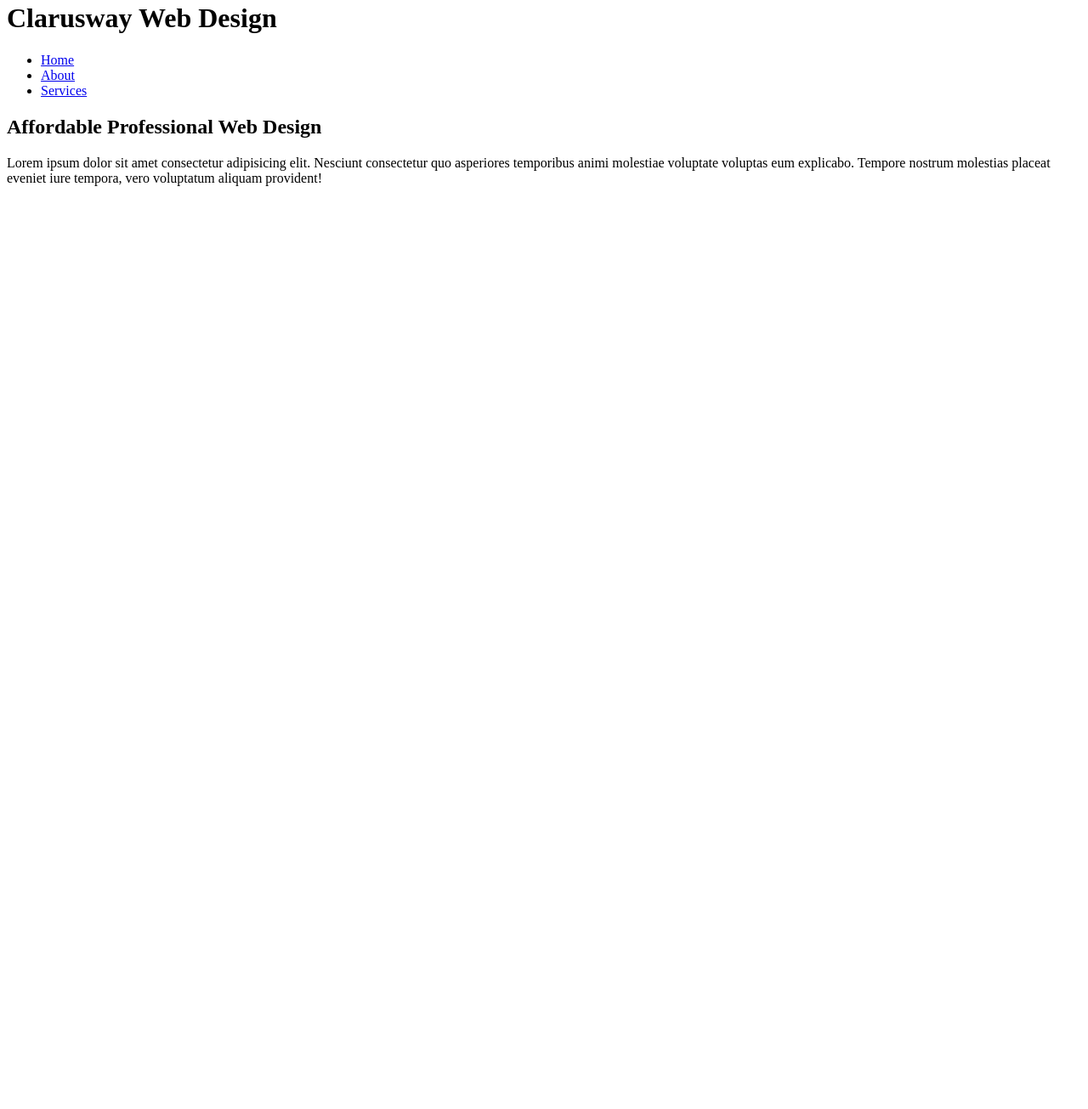
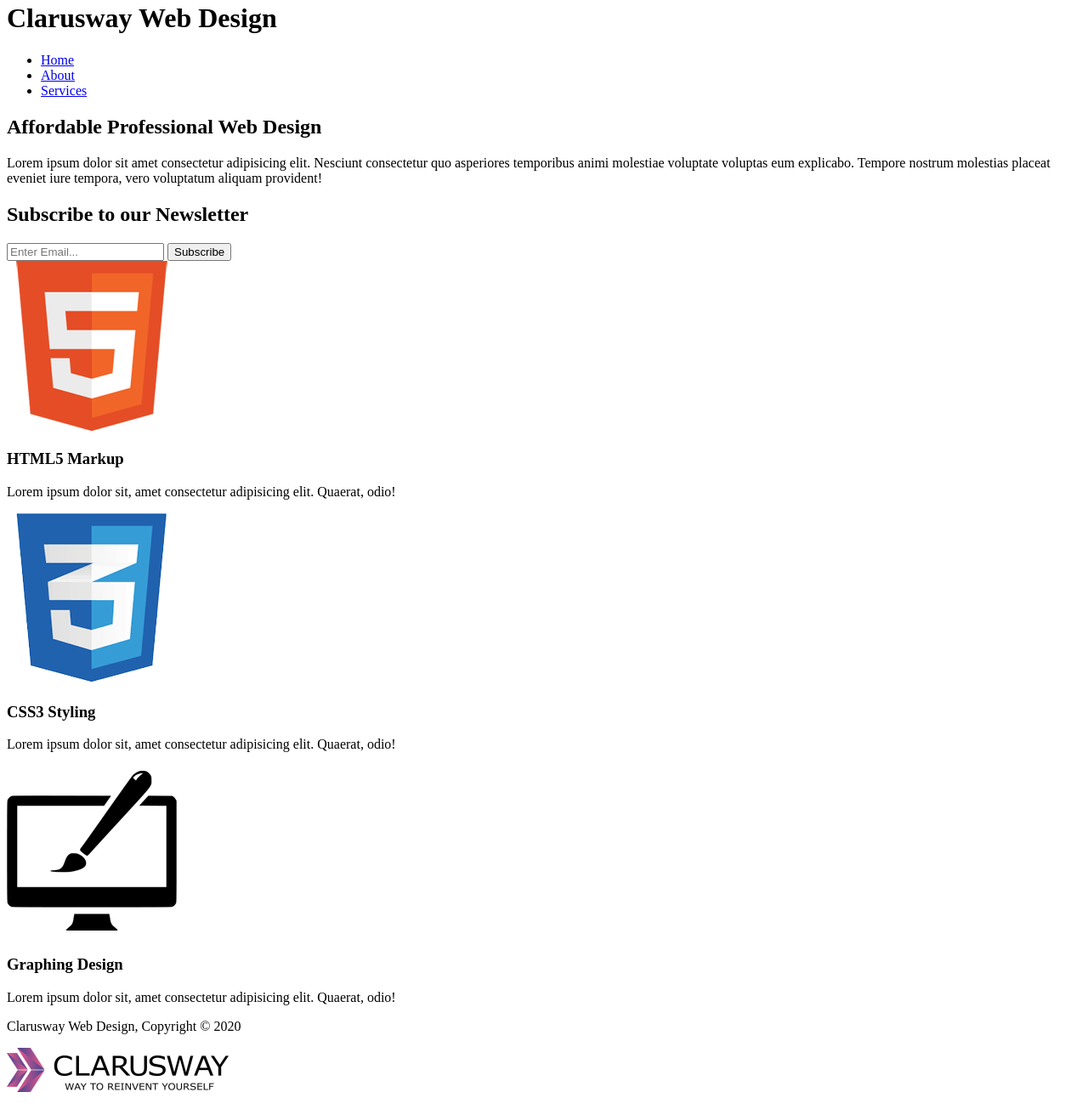
Before and after one commit to SumeiraAkiiuz/004-website-page-design, a plain HTML site: page index.html in a window 1280 px wide. Shown: the part 18-1323 px from the top of the page at 85% size. Before the commit the page ends 800 px from the top, so only its background shows below. Drawn offline with Linux system fonts and the light colour scheme.

Commit message:
index html done

```diff
--- a/index.html
+++ b/index.html
@@ -31,5 +31,36 @@
             <p>Lorem ipsum dolor sit amet consectetur adipisicing elit. Nesciunt consectetur quo asperiores temporibus animi molestiae voluptate voluptas eum explicabo. Tempore nostrum molestias placeat eveniet iure tempora, vero voluptatum aliquam provident!</p>
         </div>
     </section>
+    <section id="newsletter">
+        <div class="container">
+            <h1>Subscribe to our Newsletter</h1>
+            <form action="#">
+                <input type="email" name="email" id="email" placeholder="Enter Email...">
+                <button type="submit" class="button-1">Subscribe</button>
+            </form>
+        </div>
+    </section>
+    <section id="boxes">
+        <div class="container">
+            <div class="box">
+                <img src="./img/logo_html.png" alt="logo-html">
+                <h3>HTML5 Markup</h3>
+                <p>Lorem ipsum dolor sit, amet consectetur adipisicing elit. Quaerat, odio!</p>
+            </div>
+            <div class="box">
+                <img src="./img/logo_css.png" alt="logo-css">
+                <h3>CSS3 Styling</h3>
+                <p>Lorem ipsum dolor sit, amet consectetur adipisicing elit. Quaerat, odio!</p>
+            </div>
+            <div class="box">
+                <img src="./img/logo_brush.png" alt="logo-brush">
+                <h3>Graphing Design</h3>
+                <p>Lorem ipsum dolor sit, amet consectetur adipisicing elit. Quaerat, odio!</p>
+            </div>
+    </section>
+    <footer>
+        <p>Clarusway Web Design, Copyright &copy; 2020</p>
+        <p><img src="./img/clarusway_logo.png" alt="clarusway-logo"></p>
+    </footer>
 </body>
 </html>
```
